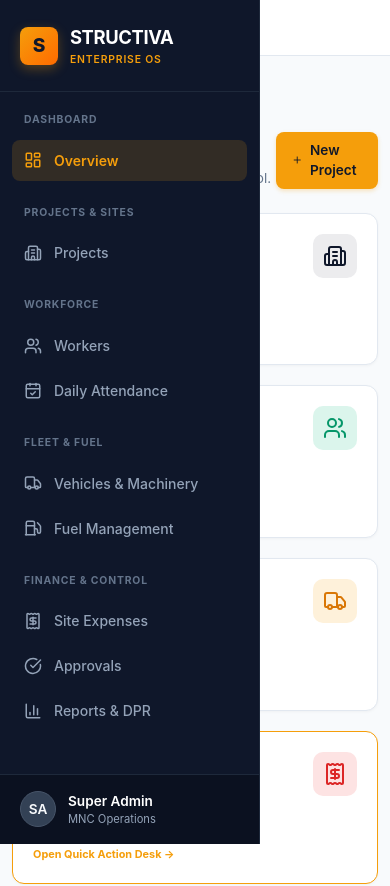
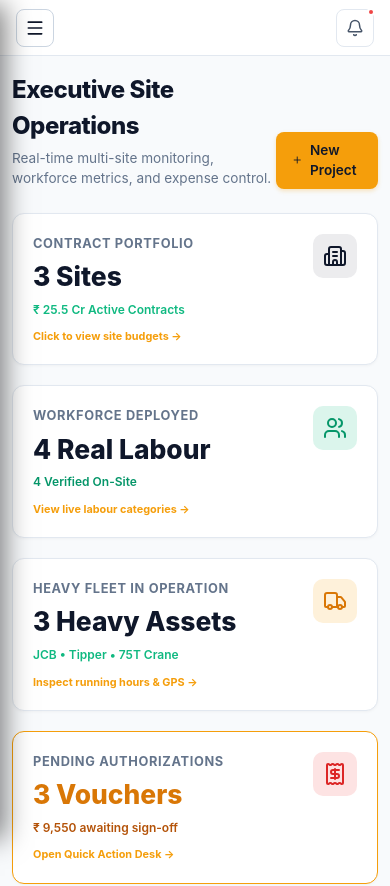
Before and after one commit to dawarepunam/structiva-admin, a Next.js app: page /admin in a window 390 px wide. Shown: the top 886 px of the page. Built offline with nearby package versions, Linux system fonts and the light colour scheme.

Commit message:
fix(responsive): implement mobile drawer sidebar with hamburger toggle and backdrop

```diff
--- a/src/components/admin/layout/AdminHeader.module.css
+++ b/src/components/admin/layout/AdminHeader.module.css
@@ -11,6 +11,30 @@
   z-index: 30;
   width: 100%;
   box-sizing: border-box;
+}
+
+.headerLeft {
+  display: flex;
+  align-items: center;
+  gap: 1rem;
+}
+
+.menuToggleBtn {
+  display: none;
+  background: transparent;
+  border: 1px solid #cbd5e1;
+  border-radius: 8px;
+  width: 38px;
+  height: 38px;
+  align-items: center;
+  justify-content: center;
+  cursor: pointer;
+  color: #0f172a;
+  transition: all 0.2s;
+}
+
+.menuToggleBtn:hover {
+  background-color: #f1f5f9;
 }
 
 .searchContainer {
@@ -87,7 +111,13 @@
   border-radius: 8px;
 }
 
-/* Mobile & Tablet Responsiveness */
+/* Tablet & Mobile Breakpoints */
+@media (max-width: 1024px) {
+  .menuToggleBtn {
+    display: flex;
+  }
+}
+
 @media (max-width: 768px) {
   .header {
     padding: 0 1rem;
--- a/src/components/admin/layout/AdminHeader.tsx
+++ b/src/components/admin/layout/AdminHeader.tsx
@@ -2,11 +2,24 @@
 
 import React from 'react';
 import styles from './AdminHeader.module.css';
-import { Search, Bell, MapPin } from 'lucide-react';
+import { Search, Bell, MapPin, Menu } from 'lucide-react';
 
-export default function AdminHeader() {
+interface AdminHeaderProps {
+  onToggleSidebar?: () => void;
+}
+
+export default function AdminHeader({ onToggleSidebar }: AdminHeaderProps) {
   return (
     <header className={styles.header}>
+      <div className={styles.headerLeft}>
+        <button
+          className={styles.menuToggleBtn}
+          onClick={onToggleSidebar}
+          aria-label="Toggle Navigation Menu"
+        >
+          <Menu size={20} />
+        </button>
+
         <div className={styles.searchContainer}>
           <Search size={16} color="#64748b" />
           <input
@@ -14,6 +27,7 @@ export default function AdminHeader() {
             placeholder="Search projects, workers, machinery..."
             className={styles.searchInput}
           />
+        </div>
       </div>
 
       <div className={styles.headerActions}>
--- a/src/components/admin/layout/AdminLayout.module.css
+++ b/src/components/admin/layout/AdminLayout.module.css
@@ -3,6 +3,7 @@
   min-height: 100vh;
   background-color: #f8fafc;
   width: 100%;
+  position: relative;
 }
 
 .mainContent {
@@ -12,6 +13,7 @@
   flex-direction: column;
   min-width: 0;
   width: calc(100% - 260px);
+  transition: margin-left 0.3s cubic-bezier(0.4, 0, 0.2, 1);
 }
 
 .pageBody {
@@ -21,19 +23,39 @@
   box-sizing: border-box;
 }
 
-/* Tablet & iPad (1024px and below) */
+/* Backdrop for Mobile Sidebar Drawer */
+.backdrop {
+  display: none;
+}
+
+/* Tablet & Mobile Screens (1024px and below) */
 @media (max-width: 1024px) {
   .mainContent {
-    margin-left: 0;
-    width: 100%;
+    margin-left: 0 !important;
+    width: 100% !important;
   }
 
   .pageBody {
-    padding: 1.25rem 1.5rem;
+    padding: 1.25rem 1.25rem;
+  }
+
+  .backdrop {
+    display: block;
+    position: fixed;
+    inset: 0;
+    background: rgba(15, 23, 42, 0.6);
+    backdrop-filter: blur(4px);
+    z-index: 45;
+    animation: fadeIn 0.2s ease-out;
   }
 }
 
-/* Mobile, Android, iPhone (768px and below) */
+@keyframes fadeIn {
+  from { opacity: 0; }
+  to { opacity: 1; }
+}
+
+/* Mobile Screens (768px and below) */
 @media (max-width: 768px) {
   .pageBody {
     padding: 1rem 0.75rem;
--- a/src/components/admin/layout/AdminLayout.tsx
+++ b/src/components/admin/layout/AdminLayout.tsx
@@ -1,15 +1,38 @@
-import React from 'react';
+'use client';
+
+import React, { useState } from 'react';
 import AdminSidebar from './AdminSidebar';
 import AdminHeader from './AdminHeader';
 import AdminFooter from './AdminFooter';
 import styles from './AdminLayout.module.css';
 
 export default function AdminLayout({ children }: { children: React.ReactNode }) {
+  const [sidebarOpen, setSidebarOpen] = useState(false);
+
+  const toggleSidebar = () => {
+    setSidebarOpen(prev => !prev);
+  };
+
+  const closeSidebar = () => {
+    setSidebarOpen(false);
+  };
+
   return (
     <div className={styles.layoutContainer}>
-      <AdminSidebar />
+      {/* Mobile Drawer Overlay Backdrop */}
+      {sidebarOpen && (
+        <div
+          className={styles.backdrop}
+          onClick={closeSidebar}
+          aria-hidden="true"
+        />
+      )}
+
+      {/* Sidebar with mobile toggle props */}
+      <AdminSidebar isOpen={sidebarOpen} onClose={closeSidebar} />
+
       <div className={styles.mainContent}>
-        <AdminHeader />
+        <AdminHeader onToggleSidebar={toggleSidebar} />
         <main className={styles.pageBody}>
           {children}
         </main>
--- a/src/components/admin/layout/AdminSidebar.module.css
+++ b/src/components/admin/layout/AdminSidebar.module.css
@@ -10,15 +10,36 @@
   left: 0;
   top: 0;
   bottom: 0;
-  z-index: 40;
+  z-index: 50;
+  transition: transform 0.3s cubic-bezier(0.4, 0, 0.2, 1);
 }
 
 .brand {
-  padding: 1.5rem 1.25rem;
+  padding: 1.25rem 1.25rem;
+  display: flex;
+  align-items: center;
+  justify-content: space-between;
+  border-bottom: 1px solid #1e293b;
+}
+
+.brandLeft {
   display: flex;
   align-items: center;
   gap: 0.75rem;
-  border-bottom: 1px solid #1e293b;
+}
+
+.closeMobileBtn {
+  display: none;
+  background: transparent;
+  border: none;
+  color: #94a3b8;
+  cursor: pointer;
+  padding: 4px;
+  border-radius: 6px;
+}
+
+.closeMobileBtn:hover {
+  color: #ffffff;
 }
 
 .logoIcon {
@@ -145,3 +166,21 @@
   font-size: 0.7rem;
   color: #94a3b8;
 }
+
+/* Responsive Drawer for Tablet & Mobile */
+@media (max-width: 1024px) {
+  .sidebar {
+    transform: translateX(-100%);
+    box-shadow: 10px 0 25px -5px rgba(0, 0, 0, 0.5);
+  }
+
+  .sidebarOpen {
+    transform: translateX(0) !important;
+  }
+
+  .closeMobileBtn {
+    display: flex;
+    align-items: center;
+    justify-content: center;
+  }
+}
--- a/src/components/admin/layout/AdminSidebar.tsx
+++ b/src/components/admin/layout/AdminSidebar.tsx
@@ -14,7 +14,8 @@ import {
   Receipt,
   CheckCircle,
   BarChart3,
-  Settings
+  Settings,
+  X
 } from 'lucide-react';
 
 const navItems = [
@@ -49,35 +50,56 @@ const navItems = [
     items: [
       { name: 'Site Expenses', href: '/admin/expenses', icon: Receipt },
       { name: 'Approvals', href: '/admin/approvals', icon: CheckCircle },
+    ]
+  },
+  {
+    group: 'INTELLIGENCE & REPORTS',
+    items: [
       { name: 'Reports & DPR', href: '/admin/reports', icon: BarChart3 },
     ]
   }
 ];
 
-export default function AdminSidebar() {
+interface AdminSidebarProps {
+  isOpen?: boolean;
+  onClose?: () => void;
+}
+
+export default function AdminSidebar({ isOpen, onClose }: AdminSidebarProps) {
   const pathname = usePathname();
 
   return (
-    <aside className={styles.sidebar}>
+    <aside className={`${styles.sidebar} ${isOpen ? styles.sidebarOpen : ''}`}>
       <div className={styles.brand}>
-        <div className={styles.logoIcon}>S</div>
-        <div className={styles.brandInfo}>
-          <span className={styles.brandName}>STRUCTIVA</span>
-          <span className={styles.brandBadge}>ENTERPRISE OS</span>
+        <div className={styles.brandLeft}>
+          <div className={styles.logoIcon}>S</div>
+          <div className={styles.brandInfo}>
+            <span className={styles.brandName}>STRUCTIVA</span>
+            <span className={styles.brandBadge}>ENTERPRISE OS</span>
+          </div>
         </div>
+
+        <button
+          className={styles.closeMobileBtn}
+          onClick={onClose}
+          aria-label="Close Sidebar Menu"
+        >
+          <X size={20} />
+        </button>
       </div>
 
       <div className={styles.navContainer}>
-        {navItems.map((section, idx) => (
+        {navItems.map((group, idx) => (
           <div key={idx} className={styles.navGroup}>
-            <span className={styles.groupLabel}>{section.group}</span>
-            {section.items.map((item) => {
+            <span className={styles.groupLabel}>{group.group}</span>
+            {group.items.map((item) => {
               const Icon = item.icon;
               const isActive = pathname === item.href;
               return (
                 <Link
                   key={item.href}
                   href={item.href}
+                  onClick={onClose}
                   className={`${styles.navLink} ${isActive ? styles.activeNavLink : ''}`}
                 >
                   <Icon size={18} />
```
Lines whose indentation alone changed are shown as unchanged.
